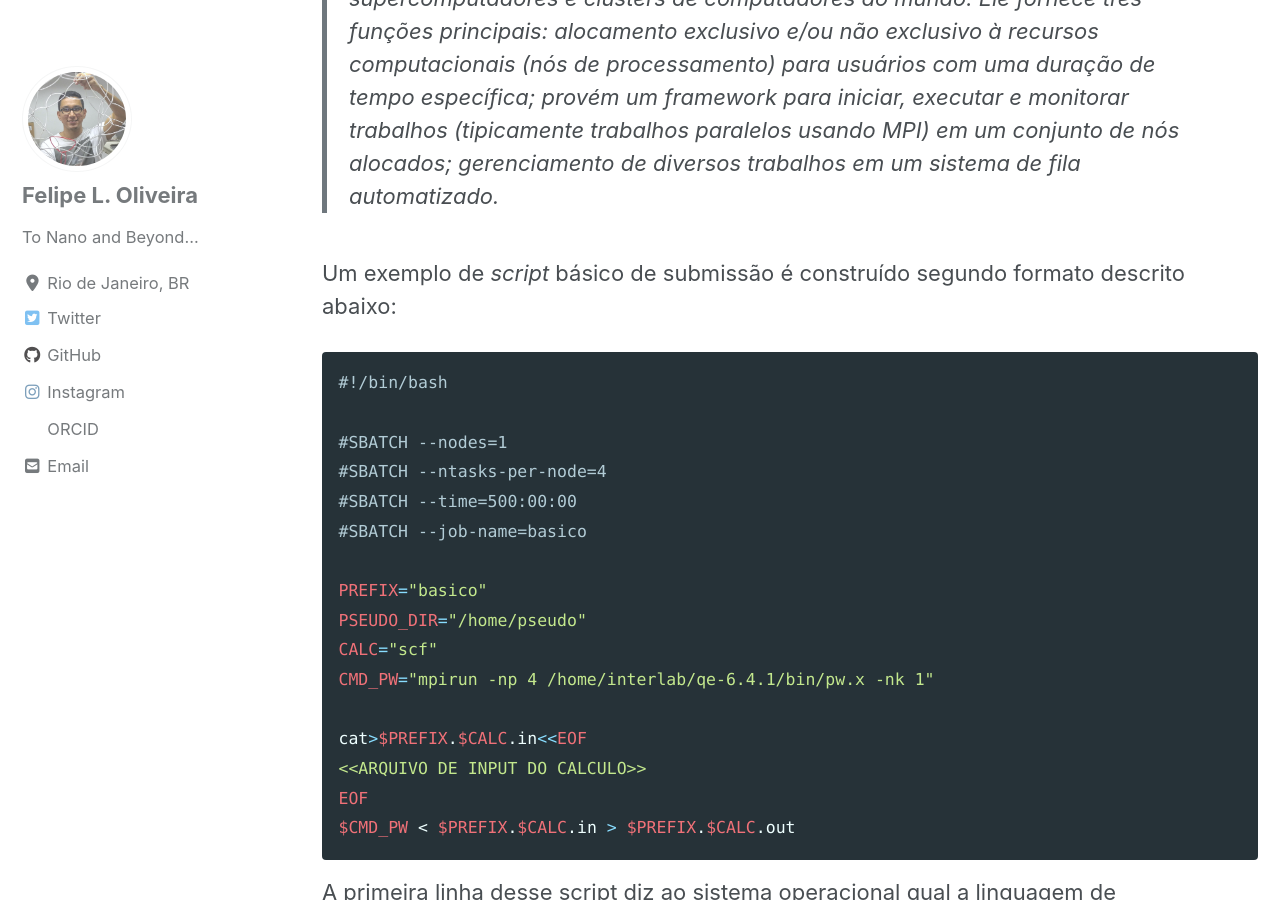
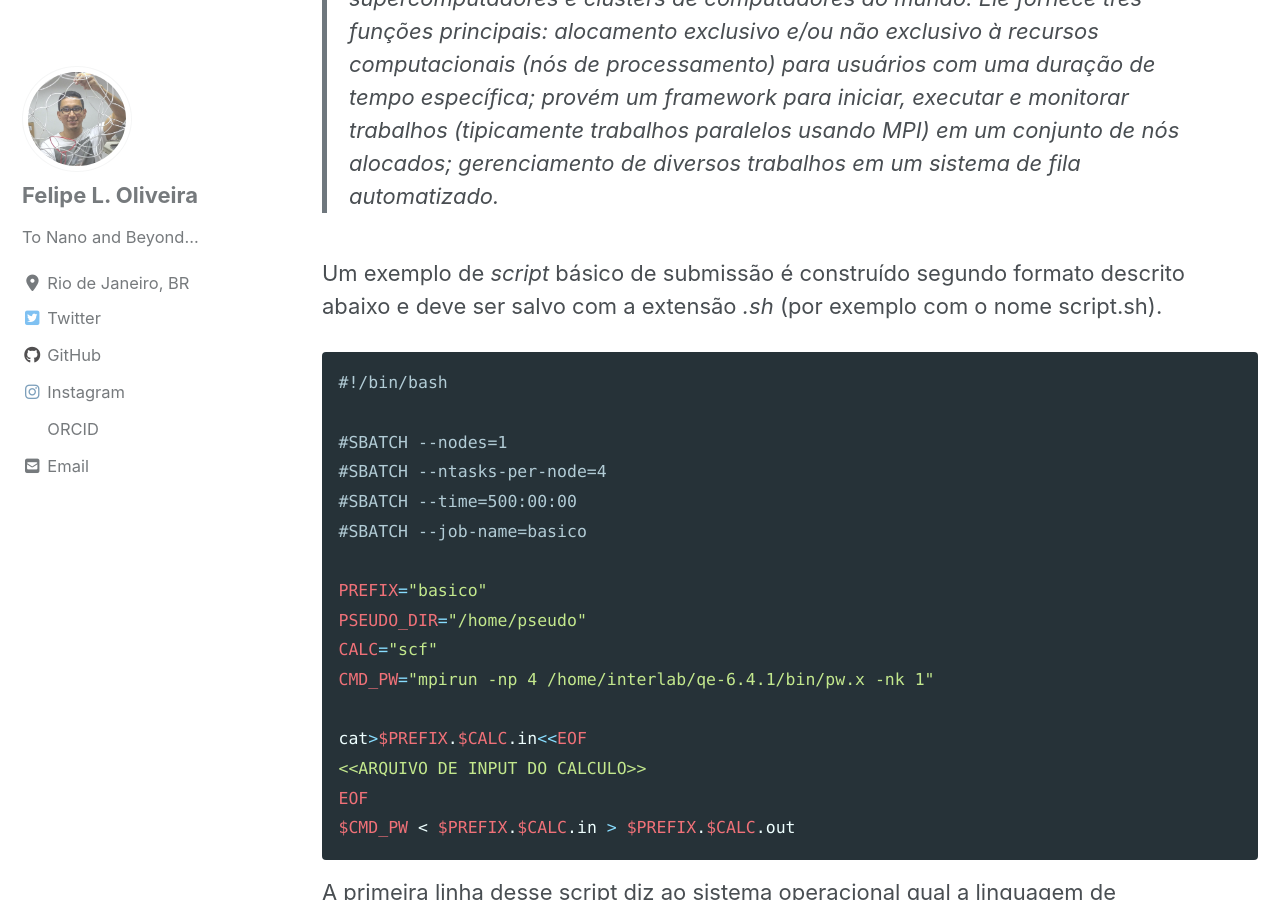
Before and after one commit to lipelopesoliveira/lipelopesoliveira.github.io, a Jekyll site: the page built from _posts/Tutorial_QE/2019-08-30-1.md, in a window 1280 px wide and 900 px high, scrolled down 720 px. Built offline with Jekyll 4.4.1, drawn with Linux system fonts in a browser that asks for light colours; cached includes are drawn as plain includes; nearby versions of some CDN libraries; formulas are drawn with MathJax 3; some of the changed text lies outside the part shown.

Commit message:
Update 2019-08-30-1.md

````diff
--- a/_posts/Tutorial_QE/2019-08-30-1.md
+++ b/_posts/Tutorial_QE/2019-08-30-1.md
@@ -17,7 +17,7 @@
 
 > O **Slurm Workload Manager**, ou **Slurm**, é um programador de tarefas gratuito e de código aberto para kernels Linux e do tipo Unix, usado por muitos dos supercomputadores e *clusters* de computadores do mundo. Ele fornece três funções principais: alocamento exclusivo e/ou não exclusivo à recursos computacionais (nós de processamento) para usuários com uma duração de tempo específica; provém um *framework* para iniciar, executar e monitorar trabalhos (tipicamente trabalhos paralelos usando MPI) em um conjunto de nós alocados; gerenciamento de diversos trabalhos em um sistema de fila automatizado.
 
-Um exemplo de *script* básico de submissão é construído segundo formato descrito abaixo:
+Um exemplo de *script* básico de submissão é construído segundo formato descrito abaixo e deve ser salvo com a extensão *.sh* (por exemplo com o nome script.sh).
 
 ```bash
 #!/bin/bash
@@ -47,3 +47,5 @@
 É conveniente colocarmos uma variável com o diretório dos pseudopotenciais, PSEUDO_DIR=, e o tipo de cálculo que será feito, CALC=. Apesar de parecer desnecessário, veremos em breve que isso facilitará bastante nossa vida na hora de realizarmos cálculos sequenciais. Por fim iremos configurar o comando para a execução do Quantum ESPRESSO. Como desejamos rodar em vários processadores em paralelo começamos como o comando para o MPI, sistema que permite esse tipo de execução, com o comando mpirun. Dizemos o número de processos paralelos que desejamos rodar com a tag -np X, onde X $$\leq$$ nodes * ntasks-per-node. Em seguida colocamos a localização de onde está compilado o programa pw.x do Quantum ESPRESSO e por último a tag -nk Y, onde Y = nodes.
 
 O comando cat> inicia a criação do arquivo com o nome $PREFIX.$CALC.in e (<<) é o comando para informar que o nome do arquivo acabou. As tags EOF indicam o início e o fim do arquivo de input. Por fim, temos o comando para a execução do pw.x, $CMD_PW, que recebe como input (<) o arquivo $PREFIX.$CALC.in e irá gerar como output (>) o arquivo $PREFIX.$CALC.out.
+
+Por fim, para submeter o script basta digitar >>sbatch script.sh
````
